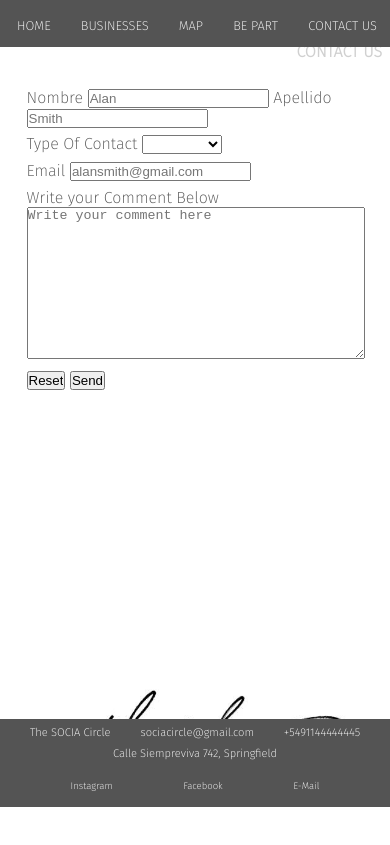
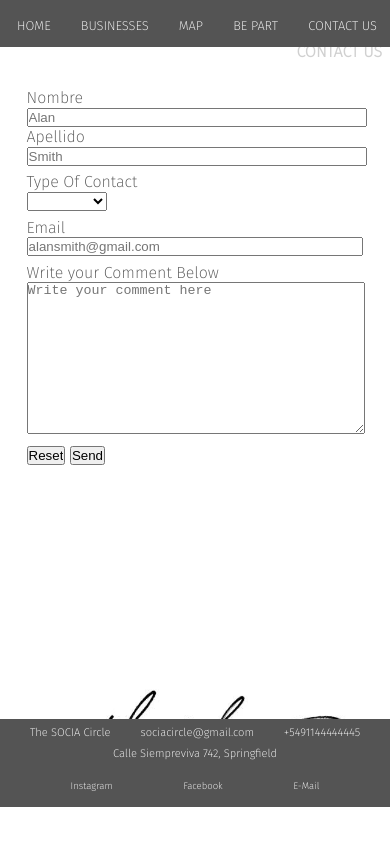
Before and after one commit to lautarojg/theSociaCircle, a plain HTML site: page Paginas/contactus.html in a window 390 px wide. Shown: the part 37-882 px from the top of the page. Drawn offline with Linux system fonts and the light colour scheme.

Commit message:
Seccion  ContactUs MOBILE Actualizada bien

```diff
--- a/style.css
+++ b/style.css
@@ -515,6 +515,23 @@ h2{
     height: 60%;
     width: 100%;
 }
+.div2ContactUs{
+    margin: auto;
+}
+.div1ContactUs input{
+    width: 100%;
+}
+.div2ContactUs label{
+    width: 100%;
+    display: flex;
+    flex-direction: column;
+}
+.div3ContactUs{
+    width: 100%;
+    display: flex;
+    flex-direction: column;
+}
+
 .div4ContactUs textarea{
     width: 100%;
 }
```
